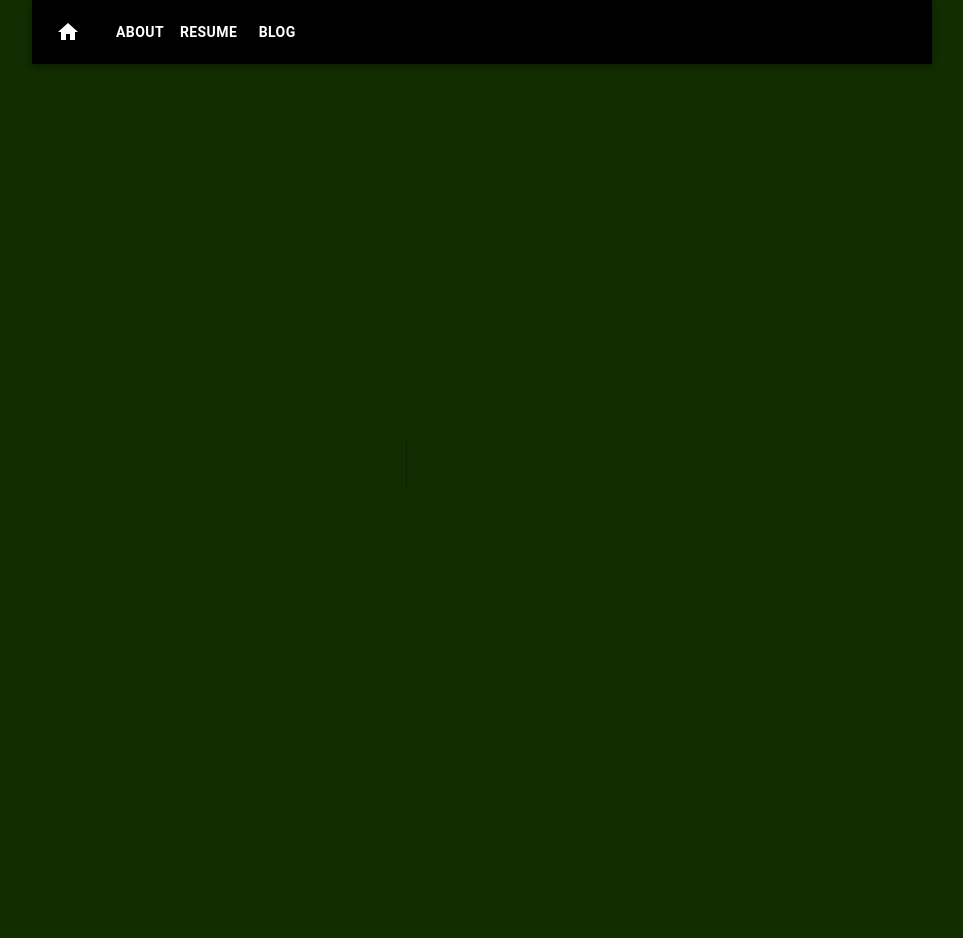
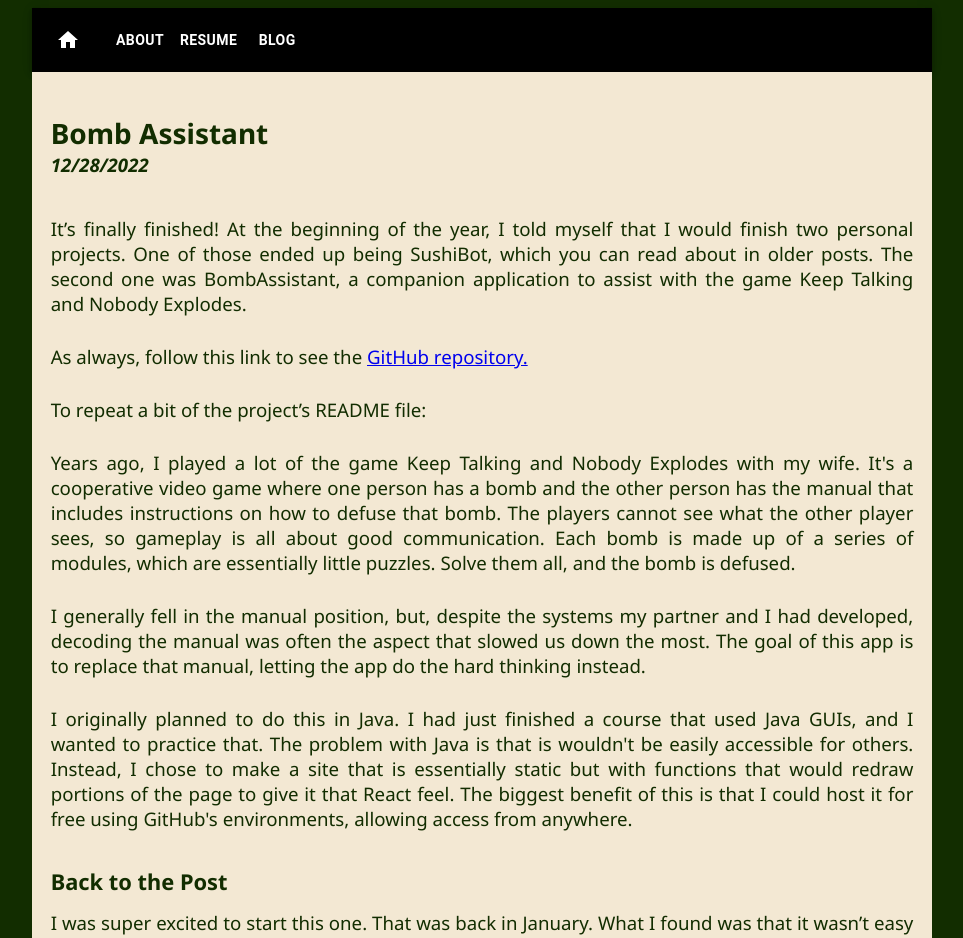
Before and after one commit to dbarkowsky/dbarkowsky.github.io, a Next.js app: page /blog/posts/2022/bombAssistant in a window 1280 px wide. Before the commit this address had no page. Shown: the top 938 px of the page, without its empty margins (158-1121 px from the left). Before the commit the page ends 864 px from the top, so only its background shows below. Built offline with nearby package versions, Linux system fonts and the light colour scheme.

Commit message:
basic bombassistant post

```diff
--- a/src/data/posts.jsx
+++ b/src/data/posts.jsx
@@ -87,6 +87,17 @@ const posts = [
             post: '/blog/posts/2022/coop',
         }
     },
+    {
+        title: 'Bomb Assistant',
+        date: new Date('2022-12-28'),
+        blurb: 'A companion app for a bomb defusal game.',
+        paths: {
+            img: '/posts/2022/bombAssistant/thumb.jpg',
+            post: '/blog/posts/2022/bombAssistant',
+            code: 'https://github.com/dbarkowsky/BombAssistant',
+            demo: 'https://dbarkowsky.github.io/BombAssistant/'
+        }
+    },
 ]
 
 export default posts;
--- /dev/null
+++ b/src/pages/blog/posts/2022/bombAssistant/index.jsx
@@ -0,0 +1,43 @@
+"use client"
+
+import Grid from '@mui/material/Unstable_Grid2';
+import colours from '@/components/Colours';
+import PictureBlock from '@/components/posts/PictureBlock';
+import TextBlock from '@/components/posts/TextBlock';
+import TitleBlock from '@/components/posts/TitleBlock';
+import DateBlock from '@/components/posts/DateBlock';
+import posts from '@/data/posts';
+import SubtitleBlock from '@/components/posts/SubtitleBlock';
+import PictureCombo from '@/components/posts/PictureCombo';
+
+const BombAssistant = () => {
+    const currentPost = posts.find(post => post.title == "Bomb Assistant");
+    return (
+        <Grid container spacing={2} padding="1em" sx={{
+            backgroundColor: colours.lightBackground,
+            margin: 0,
+        }}>
+            <TitleBlock>{currentPost.title}</TitleBlock>
+            <DateBlock>{currentPost.date.toLocaleDateString()}</DateBlock>
+
+            <TextBlock>It’s finally finished! At the beginning of the year, I told myself that I would finish two personal projects. One of those ended up being SushiBot, which you can read about in older posts. The second one was BombAssistant, a companion application to assist with the game Keep Talking and Nobody Explodes. </TextBlock>
+            <TextBlock>As always, follow this link to see the <a href={currentPost.paths.code}>GitHub repository.</a></TextBlock>
+
+            <TextBlock>To repeat a bit of the project’s README file: </TextBlock>
+            <TextBlock>Years ago, I played a lot of the game Keep Talking and Nobody Explodes with my wife. It's a cooperative video game where one person has a bomb and the other person has the manual that includes instructions on how to defuse that bomb. The players cannot see what the other player sees, so gameplay is all about good communication. Each bomb is made up of a series of modules, which are essentially little puzzles. Solve them all, and the bomb is defused.</TextBlock>
+            <TextBlock>I generally fell in the manual position, but, despite the systems my partner and I had developed, decoding the manual was often the aspect that slowed us down the most. The goal of this app is to replace that manual, letting the app do the hard thinking instead.</TextBlock>
+            <TextBlock>I originally planned to do this in Java. I had just finished a course that used Java GUIs, and I wanted to practice that. The problem with Java is that is wouldn't be easily accessible for others. Instead, I chose to make a site that is essentially static but with functions that would redraw portions of the page to give it that React feel. The biggest benefit of this is that I could host it for free using GitHub's environments, allowing access from anywhere.</TextBlock>
+
+            <SubtitleBlock>Back to the Post</SubtitleBlock>
+            <TextBlock>I was super excited to start this one. That was back in January. What I found was that it wasn’t easy to schedule in time to work on hobby projects when I also had school work, then a co-op, then more school work. Slowly, it felt like this project wasn’t going to meet its end-of-year deadline that I self-imposed. </TextBlock>
+            <TextBlock>My main concerns were making this page in a way that anyone could use it. I used a bit of Bootstrap to help keep it mobile friendly, and I tried to organize the logic of each module in a way that would guide the user forward without confusion. It should also take any opportunity to streamline the defusal manual. For example, the memory module takes the burden of remembering past inputs away from the user and just provides non-cryptic instructions.</TextBlock>
+            <TextBlock>If you’d like to see more detailed thoughts on each module, please check out the repository. To keep this post shorter, I’ve included a little write up on every module there. I just want to talk about my favourite module, Mazes.</TextBlock>
+            <TextBlock>The Mazes module is pretty simple. You identify which maze layout you’re using by selecting certain squares, you indicate a start point and an end point, then it fills in the path. Obviously this was something I couldn’t just store all the possible outcomes for. I wanted a way to calculate the route. This was made a little easier by the fact there’s only ever one route from point A to point B. My solution to this was to recursively probe down paths. If that one route failed, it would unwind back to a point where there were unexplored routes still to follow and try those instead. Eventually, it will find the target square and return a path that can be converted to directions for the user. I love recursive options. There’s just something so satisfying about actually getting them to work.</TextBlock>
+
+            <SubtitleBlock>Conclusion</SubtitleBlock>
+            <TextBlock>As of writing, I still haven’t used this with the actual game in order to win. There are still two achievements that my wife and I are missing. Until we get those legitimately, I think this app will stay on the shelf, but I am looking forward to smashing high scores with it after.</TextBlock>
+        </Grid>
+    );
+}
+
+export default BombAssistant;
```
